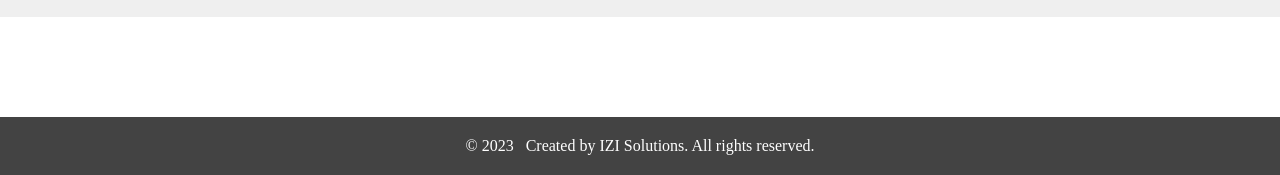
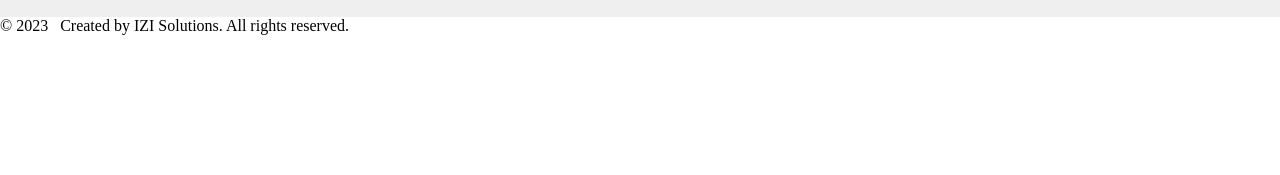
Before and after one commit to izisolutionss/demonslayer, a plain HTML site: page index.html in a window 1280 px wide. Shown: the part 5427-5602 px from the top of the page. After the commit the page ends 5462 px from the top, so only its background shows below. Drawn offline with Linux system fonts and the light colour scheme; some packages are replaced by stand-ins of ours; a script that the page names is missing.

Commit message:
Update style.css

```diff
--- a/style.css
+++ b/style.css
@@ -602,7 +602,7 @@ hr{
     margin-top: 2.5cm;
 }
 
-.footer {
+.footer00 {
     margin-top: 100px;
     text-align: center;
     padding: 20px 0;
```
